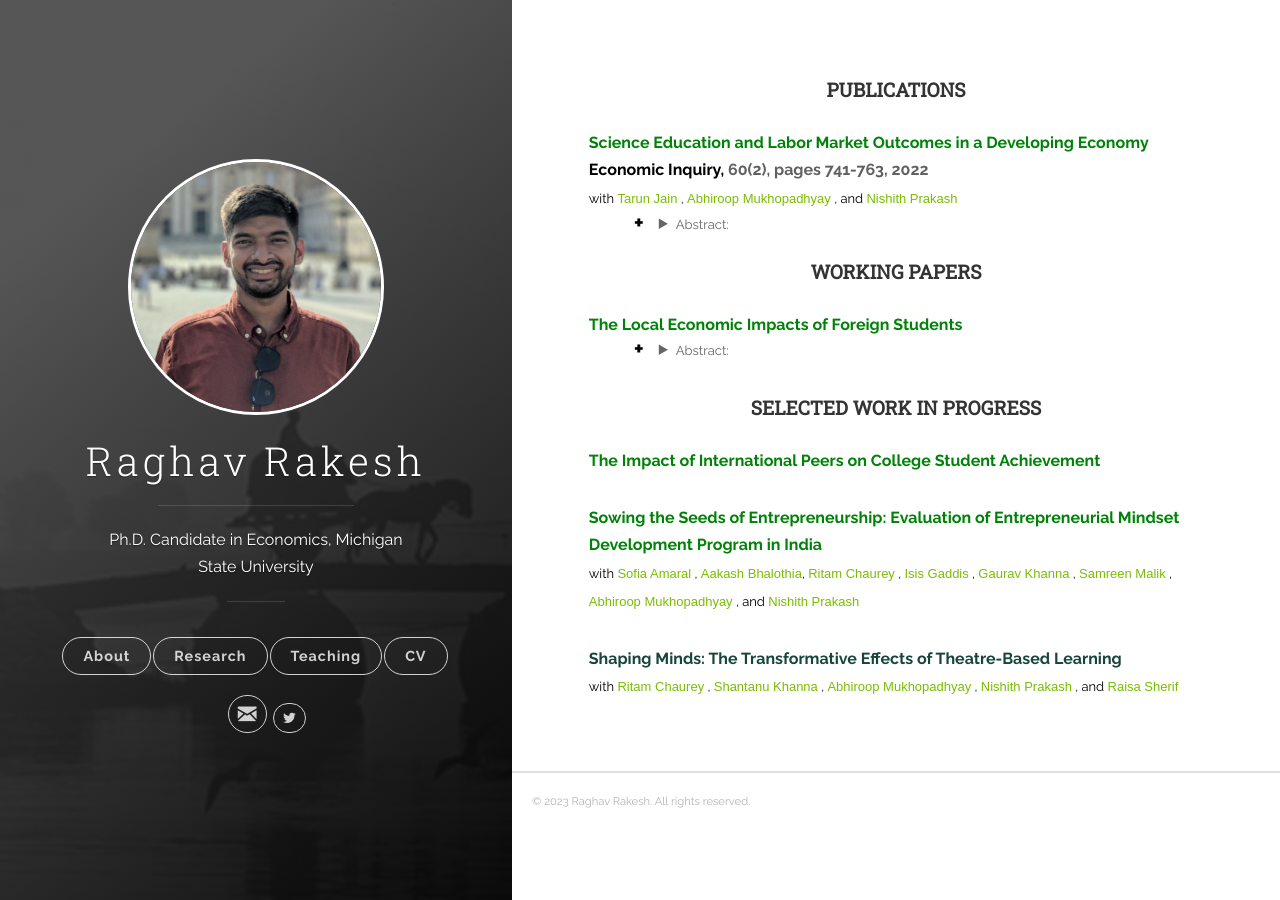
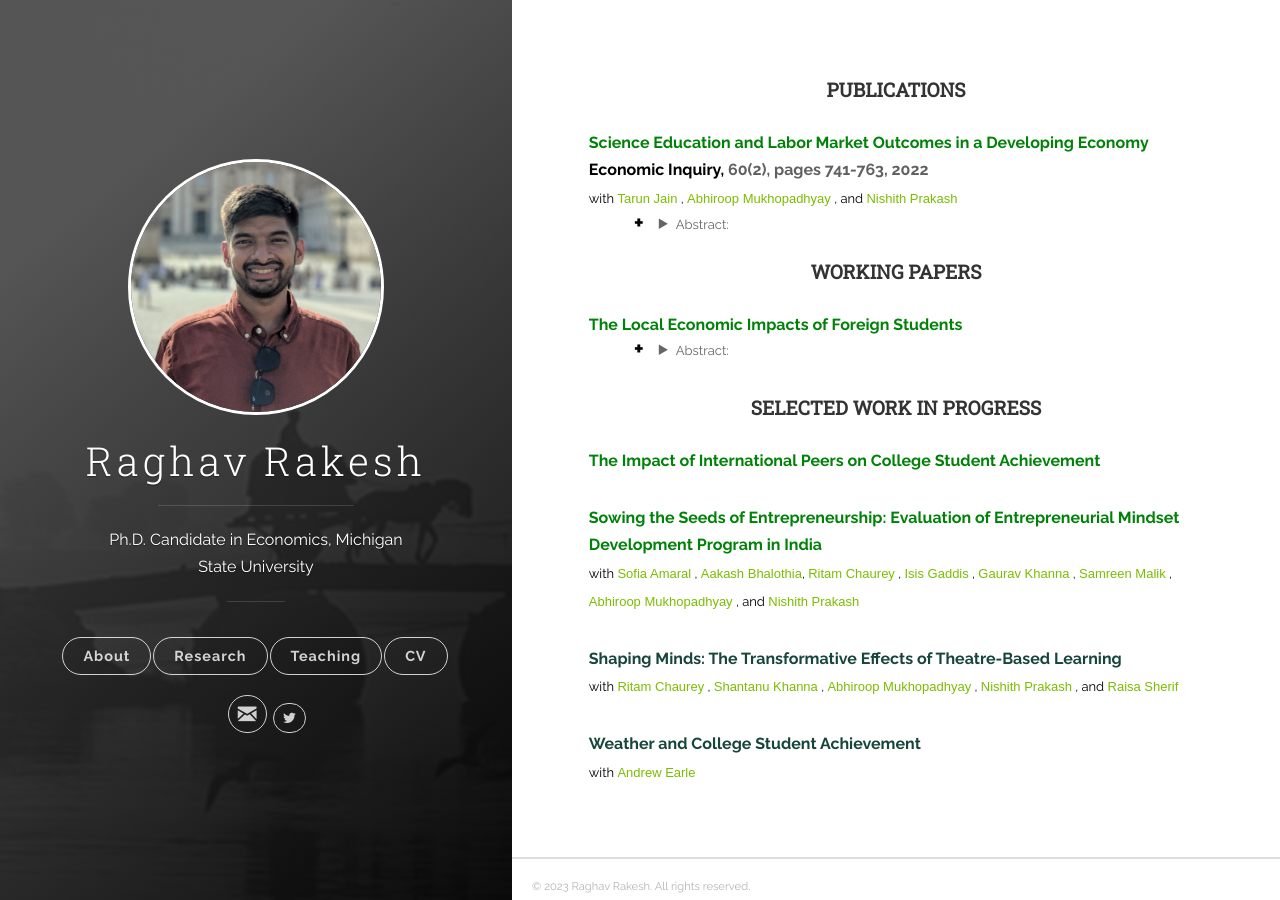
Before and after one commit to raghavrakesh/raghavrakesh.github.io, a Jekyll site: the page built from _posts/2018-06-13-research.markdown, in a window 1280 px wide. Built offline with Jekyll 4.4.1, drawn with Linux system fonts in a browser that asks for light colours.

Commit message:
Update 2018-06-13-research.markdown

```diff
--- a/_posts/2018-06-13-research.markdown
+++ b/_posts/2018-06-13-research.markdown
@@ -154,6 +154,22 @@ tags: [jekyll]
 </p>
 
 
+<p style="margin-top:30px;">
+  <b>
+    <strong>
+        <font size="3" style="color:#18453B">Weather and College Student Achievement</font>
+    </strong>
+    <br>
+    <font size="2" style="color:#000000;">
+      with
+      <a href="https://www.andrewearle.com/">
+        <font face="Arial" color="#7BBD00">Andrew Earle</font>
+      </a>
+    </font>
+  </b>
+</p>
+
+
 <!--
 
 <h4 style="margin-top:30px;" id="working-papers"><strong><center>WORKING PAPERS</center></strong></h4>
```
